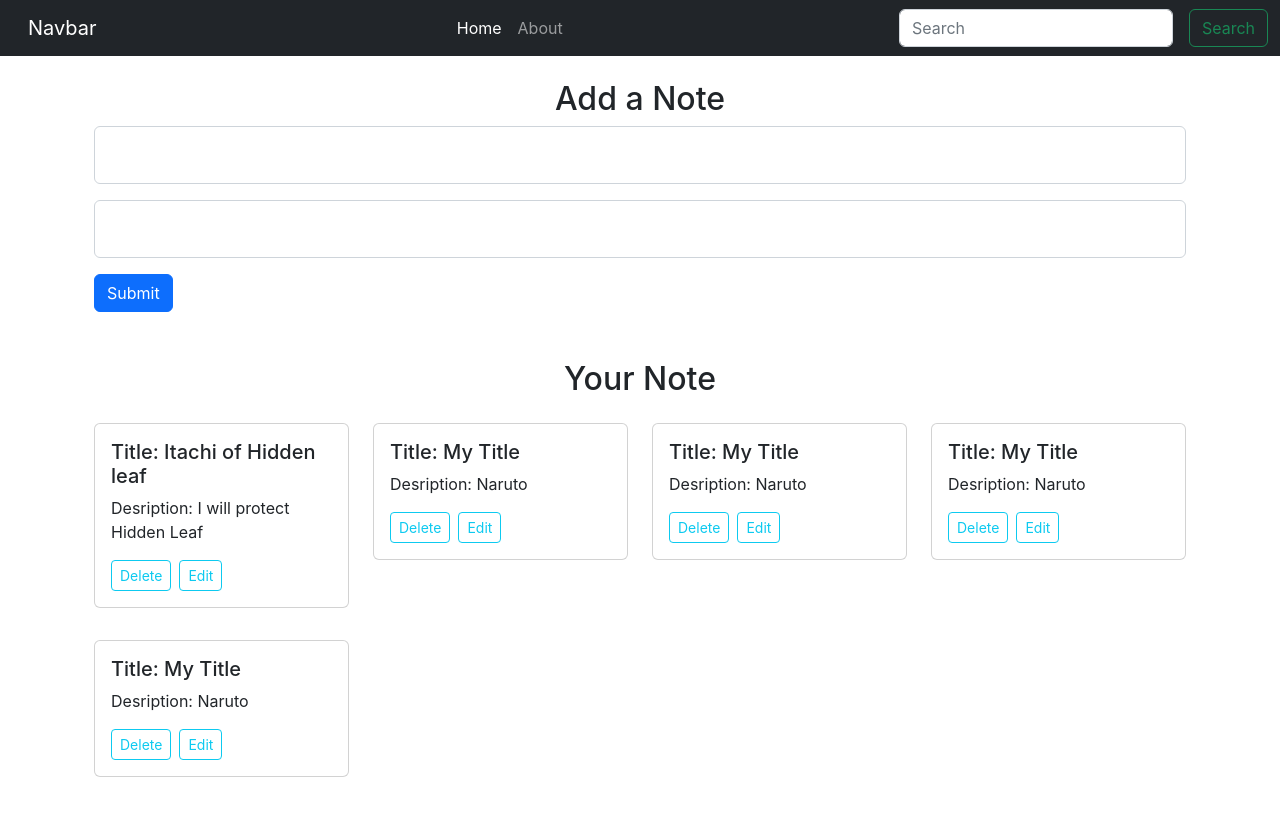
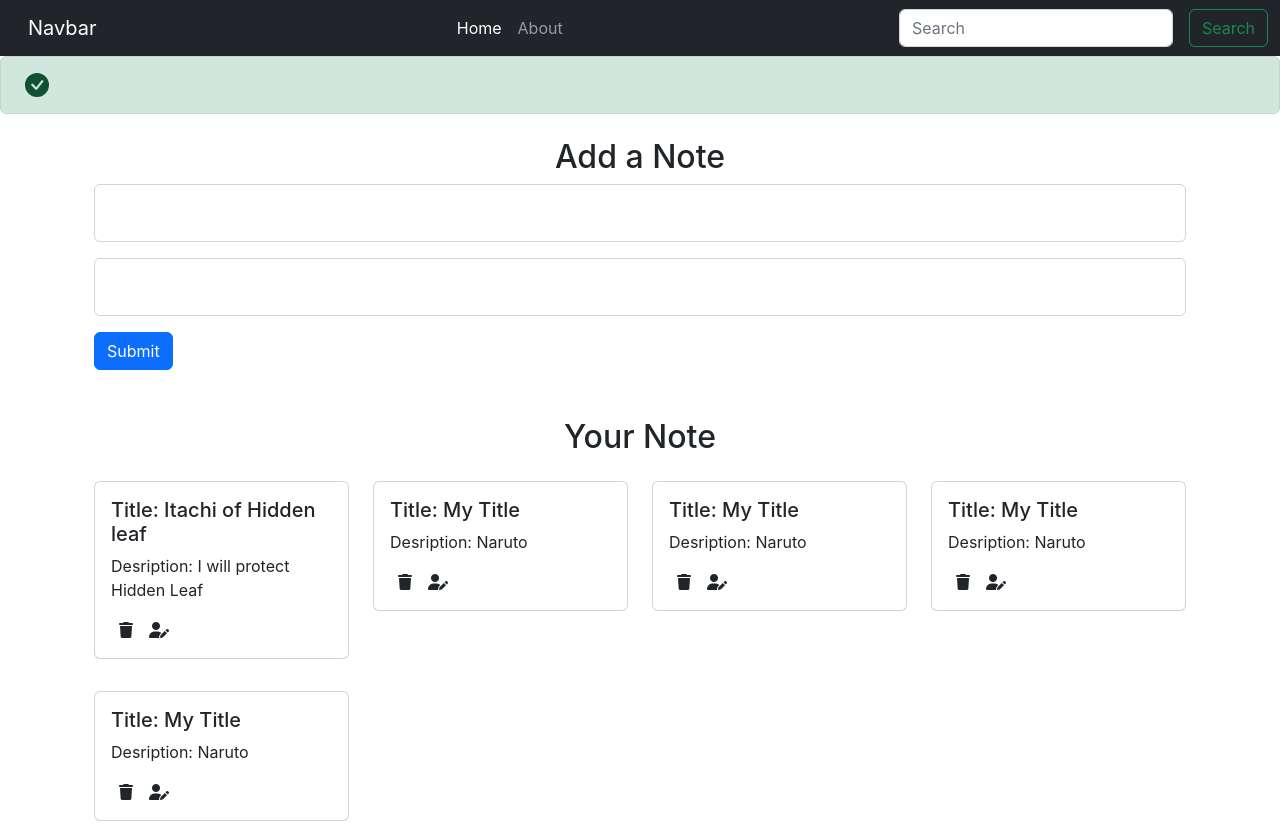
Before and after one commit to sharmaaryan07/iNoteBook-Reactjs, a React (Create React App) app: page / in a window 1280 px wide. Before the commit the page ends 800 px from the top, so only its background shows below. Built offline with nearby package versions, Linux system fonts and the light colour scheme.

Commit message:
Added Alert component and Added Font in Noteitems component.

```diff
--- a/public/index.html
+++ b/public/index.html
@@ -13,6 +13,8 @@
   <!-- Bootstrap CSS -->
   <link rel="stylesheet" href="https://cdn.jsdelivr.net/npm/bootstrap@5.2.0-beta1/dist/css/bootstrap.rtl.min.css"
     integrity="sha384-dc2NSrAXbAkjrdm9IYrX10fQq9SDG6Vjz7nQVKdKcJl3pC+k37e7qJR5MVSCS+wR" crossorigin="anonymous">
+
+    <script src="https://kit.fontawesome.com/8341669fb0.js" crossorigin="anonymous"></script>
   <title>myNoteBook</title>
 
 
--- a/src/App.js
+++ b/src/App.js
@@ -8,6 +8,7 @@ import {
 import About from './component/About';
 import Home from './component/Home';
 import NoteState from './Context/Notes/NoteState'
+import Alert from './component/Alert';
 
 
 function App() {
@@ -16,6 +17,7 @@ function App() {
       <NoteState>
         <Router>
           <Navbar />
+          <Alert/>
           <div className="container">
             <Routes>
               <Route exact path='/' element={<Home />} />
--- a/src/Context/Notes/NoteState.js
+++ b/src/Context/Notes/NoteState.js
@@ -14,7 +14,7 @@ const NoteState = (props) => {
           "__v": 0
         },
         {
-          "_id": "62b7f462969eca708b36cdc6",
+          "_id": "62b7f462969eca1708b36cdc6",
           "user": "62a1d08ce39def1bd1618e94",
           "title": "My Title",
           "desription": "Naruto",
@@ -23,7 +23,7 @@ const NoteState = (props) => {
           "__v": 0
         },
         {
-          "_id": "62b7f462969eca708b36cdc6",
+          "_id": "62b7f462969eca7208b36cdc6",
           "user": "62a1d08ce39def1bd1618e94",
           "title": "My Title",
           "desription": "Naruto",
@@ -32,7 +32,7 @@ const NoteState = (props) => {
           "__v": 0
         },
         {
-          "_id": "62b7f462969eca708b36cdc6",
+          "_id": "62b7f462969eca7308b36cdc6",
           "user": "62a1d08ce39def1bd1618e94",
           "title": "My Title",
           "desription": "Naruto",
@@ -41,7 +41,7 @@ const NoteState = (props) => {
           "__v": 0
         },
         {
-          "_id": "62b7f462969eca708b36cdc6",
+          "_id": "62b7f462969eca7048b36cdc6",
           "user": "62a1d08ce39def1bd1618e94",
           "title": "My Title",
           "desription": "Naruto",
--- /dev/null
+++ b/src/component/Alert.js
@@ -0,0 +1,18 @@
+import React from 'react'
+
+function Alert() {
+    return (
+        <div>
+            <div class="alert alert-success d-flex align-items-center" role="alert">
+                <svg xmlns="http://www.w3.org/2000/svg" width="24" height="24" fill="currentColor" class="bi bi-exclamation-triangle-fill flex-shrink-0 me-2 mx-2" viewBox="0 0 16 16" role="img" aria-label="Warning:">
+                    <path d="M16 8A8 8 0 1 1 0 8a8 8 0 0 1 16 0zm-3.97-3.03a.75.75 0 0 0-1.08.022L7.477 9.417 5.384 7.323a.75.75 0 0 0-1.06 1.06L6.97 11.03a.75.75 0 0 0 1.079-.02l3.992-4.99a.75.75 0 0 0-.01-1.05z" />
+                </svg>
+                <div>
+
+                </div>
+            </div>
+        </div>
+    )
+}
+
+export default Alert
--- a/src/component/Noteitems.js
+++ b/src/component/Noteitems.js
@@ -10,8 +10,8 @@ const Noteitems = (props) => {
 
                         <p className="card-text">Desription:  {note.desription}  </p>
 
-                        <button type="button" class="btn btn-outline-info btn-sm ">Delete</button>
-                        <button type="button" class="btn btn-outline-info btn-sm mx-2">Edit</button>
+                        <i class="fa-solid fa-trash mx-2"></i>
+                        <i class="fa-solid fa-user-pen mx-2"></i>
                     </div>
             </div>
         </div>
--- a/src/component/Notes.js
+++ b/src/component/Notes.js
@@ -13,7 +13,7 @@ const Notes = () => {
             <h2 className='text-center'>Your Note</h2>
 
             {notes.map((note) => {
-                return <Noteitems note={note} />;
+                return <Noteitems key={note._id} note={note} />;
             })}
         </div>
     )
--- a/src/index.css
+++ b/src/index.css
@@ -11,3 +11,7 @@ code {
   font-family: source-code-pro, Menlo, Monaco, Consolas, 'Courier New',
     monospace;
 }
+
+i{
+  cursor: pointer;
+}
```
